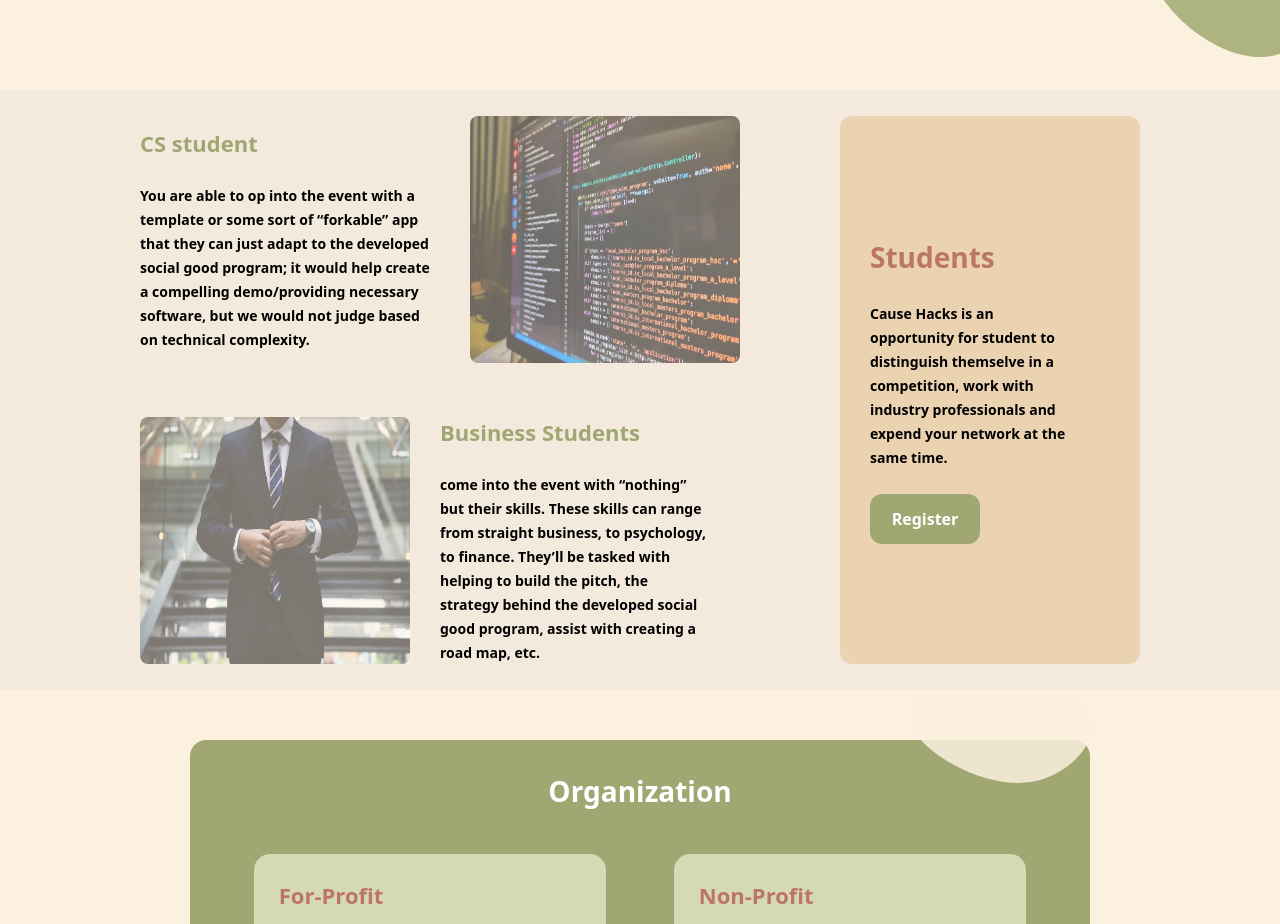
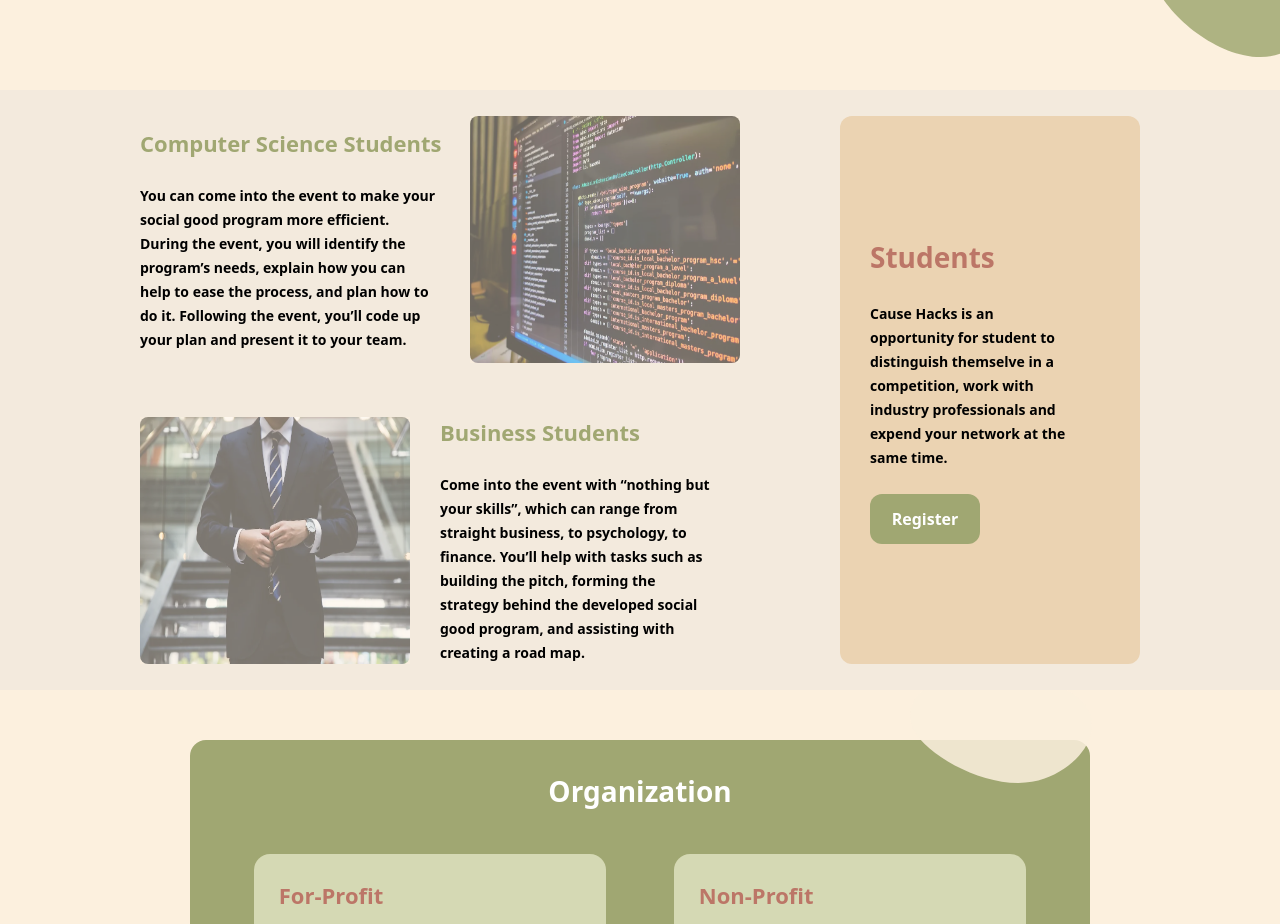
Before and after one commit to treasure-hacks/cause-hackathon-site, a Next.js app: page / in a window 1280 px wide. Shown: the part 1460-2384 px from the top of the page. Built offline with nearby package versions, Linux system fonts and the light colour scheme.

Commit message:
Change Student descriptions

```diff
--- a/components/StudentSection.js
+++ b/components/StudentSection.js
@@ -1,14 +1,14 @@
 
 const studentProfile=[
 {
-    title:"CS student",
-    description:"You are able to op into the event with a template or some sort of “forkable” app that they can just adapt to the developed social good program; it would help create a compelling demo/providing necessary software, but we would not judge based on technical complexity.",
+    title:"Computer Science Students",
+    description:"You can come into the event to make your social good program more efficient. During the event, you will identify the program\u2019s needs, explain how you can help to ease the process, and plan how to do it. Following the event, you\u2019ll code up your plan and present it to your team.",
     order:"normal",
     imgSrc:"/csIllustration.webp",
 },
 {
     title:"Business Students",
-    description:"come into the event with “nothing” but their skills. These skills can range from straight business, to psychology, to finance. They’ll be tasked with helping to build the pitch, the strategy behind the developed social good program, assist with creating a road map, etc.",
+    description:"Come into the event with “nothing but your skills”, which can range from straight business, to psychology, to finance. You\u2019ll help with tasks such as building the pitch, forming the strategy behind the developed social good program, and assisting with creating a road map.",
     order:"inversed",
     imgSrc:"/businessIllustration.webp",
 }];
@@ -22,7 +22,7 @@ export function StudentSection(props)
             </li>);
     });
     return(
-        <div id="studentSection" className="xl:h-[600px] lg:h-[800px] delimitationgreen flex lg:flex-row md:flex-row-reverse md:flex-wrap-reverse flex-col-reverse md:justify-center lg:justify-between items-center xl:py-[2%] lg:py-[8%] md:py-[8%] md:py-[4%] py-[15%] xl:px-[140px] lg:px-[50px] md:px-[20px] px-[10%] bg-[hsl(35,46%,91%)]">
+        <div id="studentSection" className="xl:h-[600px] lg:h-[800px] delimitationgreen flex lg:flex-row md:flex-row-reverse md:flex-wrap-reverse flex-col-reverse md:justify-center lg:justify-between items-center xl:py-[2%] lg:py-[8%] md:py-[4%] py-[15%] xl:px-[140px] lg:px-[50px] md:px-[20px] px-[10%] bg-[hsl(35,46%,91%)]">
             <ul className="delimitationpurple flex lg:flex-col md:flex-row flex-col justify-between lg:w-[60%] h-full lg:px-0 md:px-[5%] ">
                 {studentProfileCards}
             </ul>
```
